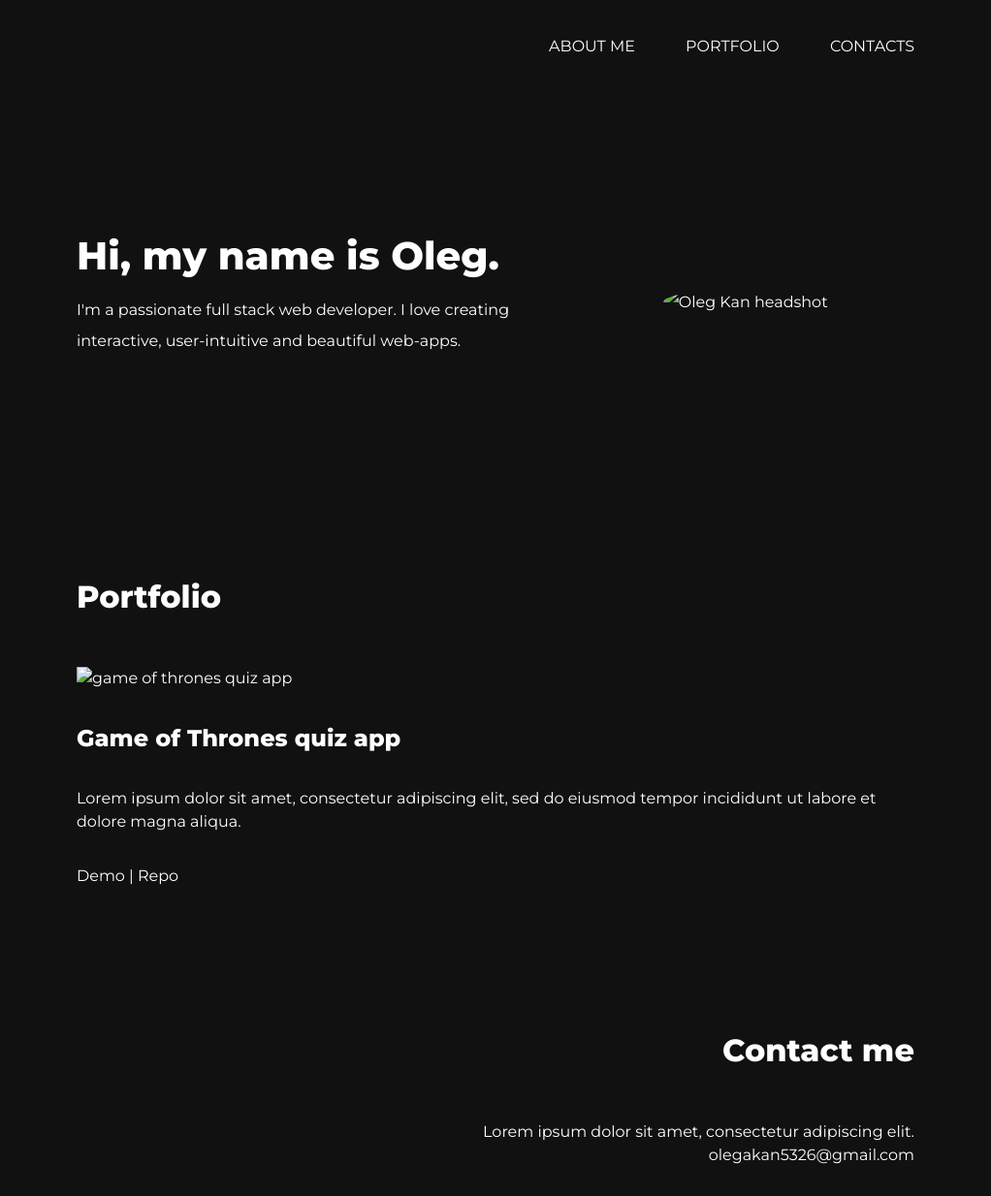
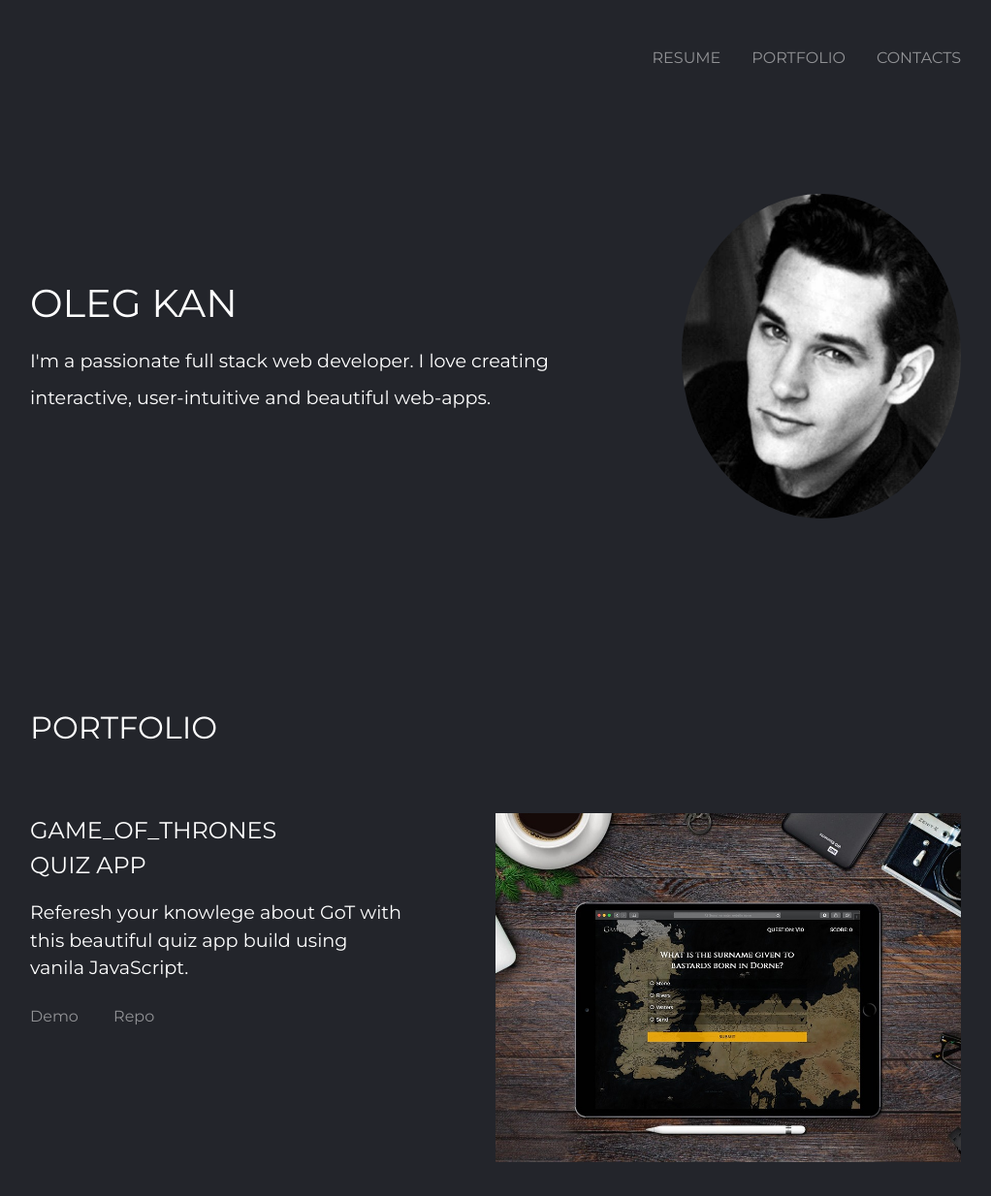
Before and after one commit to aleckan53/my_portfolio, a plain HTML site: page index.html in a window 1280 px wide. Shown: the top 1234 px of the page at 97% size, without its empty margins (129-1151 px from the left). Drawn offline with Linux system fonts and the light colour scheme.

Commit message:
complete design

```diff
--- a/index.html
+++ b/index.html
@@ -1,62 +1,88 @@
 <!DOCTYPE html>
 <html lang="en">
+
 <head>
     <meta charset="utf-8" />
     <meta http-equiv="X-UA-Compatible" content="IE=edge">
-    <title>Oleg Kan</title>
+    <title>Oleg_Kan</title>
     <meta name="viewport" content="width=device-width, initial-scale=1">
-    <link href="https://fonts.googleapis.com/css?family=Montserrat:400,800" rel="stylesheet">
+    <link href="https://fonts.googleapis.com/css?family=Montserrat:400" rel="stylesheet">
     <link rel="stylesheet" type="text/css" media="screen" href="styles.css" />
-    <script src="index.js"></script>
 </head>
+
 <body>
-    <nav class="navbar container" id="navbar">
-        <div class="logo">
-            <a href="">Oleg Kan</a>
-        </div>
-        <div class="hamburger">&#9776;</div>
-        <div class="navbar-mobile">
-            <ul>
-                <li><a href="#about-me">about me</a></li>
-                <li><a href="#portfolio">portfolio</a></li>
-                <li><a href="#contacts">contacts</a></li>
+    <nav role="navigation" id="navbar">
+        <div class="menu-toggle">
+            <input type="checkbox">
+            <ul class="menu">
+                <a href="https://docs.google.com/document/d/197yF1xB_71KZTOuGTANwRA4VNQ_WskUyDl-0dnYX0R0/edit?usp=sharing" target="blank">
+                    <li>Resume</li>
+                </a>
+                <a href="#portfolio">
+                    <li>Portfolio</li>
+                </a>
+                <a href="#contacts">
+                    <li>Contacts</li>
+                </a>
             </ul>
         </div>
-        <div class="arrow"><a href="#navbar">&#8679;</a></div>
     </nav>
-    <header class="container hero">
+    <header class="hero">
         <div class="hero-text">
-            <h1>Hi, my name is Oleg.</h1>
-            <p>I'm a passionate full stack web developer. I love creating interactive, user-intuitive and beautiful web-apps.</p>
+            <h1>Oleg Kan</h1>
+            <p>I'm a passionate full stack web developer. I love creating interactive, user-intuitive and beautiful
+                web-apps.</p>
         </div>
         <img class="headshot" src="assets/headshot-1.jpg" alt="Oleg Kan headshot">
     </header>
     <main>
-        <section class="container" id="portfolio">
+        <section id="portfolio">
             <h2>Portfolio</h2>
-            <div>
-                <img class="project-screenshot" src="assets/ezgif.com-crop.gif" alt="game of thrones quiz app">
-                <h3>Game of Thrones quiz app</h3>
-                <p>Lorem ipsum dolor sit amet, consectetur adipiscing elit, sed do eiusmod tempor incididunt ut labore et dolore magna aliqua.</p>
-                <div class="links">
-                    <a href="" target="blank">Demo</a>
-                    <a href="https://github.com/olegakan/got-quiz-app-1" target="blanc">Repo</a>
+            <div class="project">
+                <img class="project-img" src="assets/got-img-tablet.jpg" alt="game of thrones quiz app">
+                <div class="project-description">
+                    <h3>Game_of_Thrones<br>quiz app</h3>
+                    <p>Referesh your knowlege about GoT with this beautiful quiz app build using vanila JavaScript.</p>
+                    <div class="project-links">
+                        <a href="https://olegakan.github.io/got-quiz-app-1/" target="blank">Demo</a>
+                        <a href="https://github.com/olegakan/got-quiz-app-1" target="blank">Repo</a>
+                    </div>
                 </div>
             </div>
         </section>
-        <section class="container" id="contacts">
-            <h2>Contact me</h2>
-            <p>Lorem ipsum dolor sit amet, consectetur adipiscing elit.</p>
-            <a href="mailto:olegakan5326@gmail.com">olegakan5326@gmail.com</a>
+        <section id="contacts">
+            <h2>Contacts</h2>
+            <div class="list-container">
+                <ul class="contact-list">
+                    <a href="mailto:olegakan5326@gmail.com" target="blank">
+                        <li>
+                            <img class="icon" src="assets/icons/envelope-square-solid.svg" alt="email icon">
+                            olegakan5326@gmail.com
+                        </li>
+                    </a>
+                </ul>
+                <ul class="contact-list">
+                    <a href="https://github.com/olegakan" target="blank">
+                        <li>
+                            <img class="icon" src="assets/icons/github-square-brands.svg" alt="github icon">
+                            Github
+                        </li>
+                    </a>
+                    <a href="https://www.linkedin.com/in/oleg-kan-914917173/" target="blank">
+                        <li>
+                            <img class="icon" src="assets/icons/linkedin-brands.svg" alt="linkedin icon">
+                            Linkedin
+                        </li>
+                    </a>
+                </ul>
+
+            </div>
         </section>
     </main>
     <footer>
-        <ul>
-            <li><a href=""><img src="assets/icons/linkedin-brands.svg" alt="linkedin icon"></a></li>
-            <li><a href=""><img src="assets/icons/github-square-brands.svg" alt="github icon"></a></li>
-            <li><a href=""><img src="assets/icons/facebook-brands.svg" alt="facebook icon"></a></li>
-        </ul>
-        <p>© 2019 Oleg Kan </p>
+        © 2019 Oleg Kan
     </footer>
+<script src="index.js"></script>
 </body>
+
 </html>
--- a/index.js
+++ b/index.js
@@ -0,0 +1,5 @@
+for(let i = 0; i<3; i++){
+    document.querySelectorAll('a')[i].addEventListener("click", function(){
+        document.querySelector('input').checked=false;
+    })
+}
--- a/styles.css
+++ b/styles.css
@@ -4,20 +4,42 @@
     padding: 0;
 }
 
-a {
-    text-decoration: none;
-    color: white;
+::selection {
+    background: #009CD0;
 }
 
 body {
     font-family: 'Montserrat', sans-serif;
     line-height: 1.5;
     color: white;
-    background-color: #111111;
+    background-color: #23252B;
 }
 
-h1 {
+main, .hero, footer {
+    padding: 3rem;
+
+}
+
+section {
+    padding: 2rem 0;
+}
+
+section:nth-child(1){
+    padding-top: 6rem;
+}
+
+a {
+    text-decoration: none;
+    color: rgba(255, 255, 255, 0.5);
+    transition: color 0.3s ease;
+}
+
+h1,
+h2,
+h3 {
     font-size: 2.5rem;
+    font-weight: 400;
+    text-transform: uppercase;
 }
 
 h2 {
@@ -28,43 +50,74 @@ h3 {
     font-size: 1.5rem;
 }
 
-/* navigation bar */
-.arrow {
-    visibility: hidden;
-    position: fixed;
-    bottom: 15%;
+p {
+    font-size: 1.2rem;
 }
 
-.navbar {
-    /* background-color: aqua; */
-    display: flex;
-    align-items: center;
-    justify-content: space-between;
-    height: 50px;
+ul {
+    list-style: none;
 }
 
-.logo {
-    visibility: hidden;
-    margin-left: 20px;
+/* navbar */
+a:hover {
+    color: #009CD0;
 }
 
-.hamburger {
-    font-size: 2rem;
-    color: rgba(255,255,255, 0.5)
+.menu-toggle a {
+    display: block;
 }
 
-.navbar-mobile{
+.menu-toggle li {
+    padding: 1rem 0;
+    text-transform: uppercase;
+}
+
+.menu-toggle ul {
     visibility: hidden;
-    position: fixed;
+    text-align: right;
+    background-color: #2a2e35;
+    max-height: 0;
+    opacity: 0;
+    padding: 5px 3rem;
+    box-shadow:
+        inset 0px 11px 8px -10px #000,
+        inset 0px -11px 8px -10px #000;
+    transition:
+      max-height 0.25s ease-in,
+      opacity 0.15s ease-in,
+      visibility 0.5s ease-in;
+}
 
+.menu-toggle input:checked ~ ul {
+    visibility: visible;
+    transition:
+      max-height 0.25s ease-in,
+      opacity 0.5s ease-in;
+    max-height: 200px;
+    opacity: 1;
 }
+
+input[type="checkbox"] {
+    display: block;
+    width: 40px;
+    height: 40px;
+    margin: 3rem 3rem 3rem auto;
+    content: url(assets/icons/bars-solid.svg);
+    filter: invert(1) saturate(0) opacity(0.3);
+    -webkit-appearance: button-bevel;
+    appearance: button-bevel;
+}
+
+input[type="checkbox"]:checked {
+    filter: invert(0.5) sepia(2) saturate(51) hue-rotate(175deg);
+}
+/*  */
 
 
 /* hero */
 
+
 .hero {
-    text-align: left;
-    padding-top: 20px;
     line-height: 2;
 }
 
@@ -73,63 +126,64 @@ h3 {
     width: 60%;
     border-radius: 50%;
     margin-left: 20%;
+    padding: 0 7%;
 }
 
+/*  */
 
 /* sections */
-.container {
-    padding: 3rem 3rem;
-}
 
-main .container:nth-child(even) {
-    text-align: right;
-}
-
-.project-screenshot {
-    width: 100%;
-}
-
-h2{
-    padding: 3rem 0;
-}
-
-h3 {
-    padding: 2rem 0;
-}
-
-.links {
-    margin-top: 2rem;
-}
-
-.links a:nth-child(2)::before {
-    content: "| "
-}
-
-/* footer */
-
-footer {
-    /* background-color: aquamarine; */
-    margin-top: 2rem;
-    padding: 2rem;
-    text-align: center;
-    line-height: 3;
+.project {
+    padding: 4rem 0;
 
 }
 
-footer li {
-    display: inline-block;
-    width: 30px;
-    margin: 0 1.5rem;
-    filter: invert(0.5) sepia(2) saturate(51) hue-rotate(175deg);
+.project-img {
+    width: 100%;
+    display: block;
+    padding-bottom: 2rem;
+
 }
 
+.project p {
+    padding: 1rem 0 1.5rem;
+}
 
+.project-links a {
+    margin-right: 2rem;
+}
+
+.list-container {
+    padding-top: 4rem;
+}
+
+.contact-list li {
+    position: relative;
+    left: 50px;
+}
+
+.contact-list {
+    line-height: 4rem;
+}
+
+.icon {
+    filter: invert(0.5) sepia(2) saturate(51) hue-rotate(175deg);
+    position: absolute;
+    left: -50px;
+    width: 30px;
+    top: 14px;
+}
+
+footer {
+    padding-top: 2rem;
+    text-align: center;
+}
+
+/*  */
 
 /* tablets */
-@media (min-width: 690px){
-    .container {
-        padding: 3rem 5rem;
-    }
+@media (min-width: 862px) {
+
 
     .hero {
         display: flex;
@@ -137,42 +191,120 @@ footer li {
         justify-content: space-between;
         padding-top: 10%;
         padding-bottom: 10%;
-
     }
 
     .hero-text {
         text-align: left;
         width: 60%;
     }
+
     .headshot {
         margin-left: 0;
         width: 30%;
+        padding: 0;
+    }
+
+    .project {
+        display: flex;
+        justify-content: space-between;
+        align-items: flex-start;
+        flex-direction: row-reverse;
+    }
+
+    .project-img {
+        display: inline-block;
+        width: 50%;
+        height: 50%;
+    }
+
+    .project-description {
+        display: inline-block;
+        width: 40%;
+        /* align-self: center; */
+    }
+
+
+}
+
+@media (min-width: 960px) {
+    .menu-toggle ul {
+        visibility: visible;
+        max-height: 200px;
+        opacity: 1;
+        box-shadow: none;
+        background-color: #23252B;
+        padding: 2rem 3rem;
+
+    }
+
+
+    #contacts div {
+        display: flex;
+        justify-content: space-between;
+    }
+
+    .contact-list {
+        display: inline-block;
+    }
+
+    .contact-list li {
+        display: inline-block;
+        margin-right: 70px;
+    }
+
+    input[type="checkbox"] {
+        visibility: hidden;
+        position: fixed;
+
+    }
+
+    .menu {
+        background-color: transparent;
+        visibility: visible;
+        padding: 2rem 4rem;
+        display: flex;
+        justify-content: flex-end;
+        box-shadow: none;
+        -webkit-box-shadow: none;
+
+
+    }
+
+    .menu a {
+        display: inline-block;
+        margin-left: 2rem;
+
     }
 }
 
-
-/* laptop-desktop */
-@media (min-width: 1000px) {
-    .hamburger {
-        visibility: hidden;
+@media (min-width: 1200px) {
+    main, .hero, footer {
+        padding: 3rem 10rem;
     }
 
-    .navbar-mobile {
-        visibility: visible;
-        position: static;
+    .menu-toggle ul {
+        padding: 2rem 10rem;
     }
 
-    .navbar-mobile li {
-        display: inline-block;
-        margin-left: 3rem;
-        text-transform: uppercase;
+
+}
+
+@media (min-width: 1533px) {
+    .project-description {
+        align-self: center;
     }
 
-    .container {
-        margin: 0 10%;
+    main, .hero, footer {
+        padding: 3rem 20rem;
     }
 
-    .project-screenshot{
-        width: 70%;
+    .menu-toggle ul {
+        padding: 2rem 20rem;
     }
+
+    .menu a {
+        margin-left: 4rem;
+    }
+
+
 }
```
Also changed, not shown: assets/got-img-tablet.jpg (added), assets/headshot-1.jpg (added), assets/icons/bars-solid.svg (added), assets/icons/envelope-square-solid.svg (added), assets/icons/facebook-brands.svg (added), assets/icons/github-square-brands.svg (added), assets/icons/linkedin-brands.svg (added), 1 other file.
